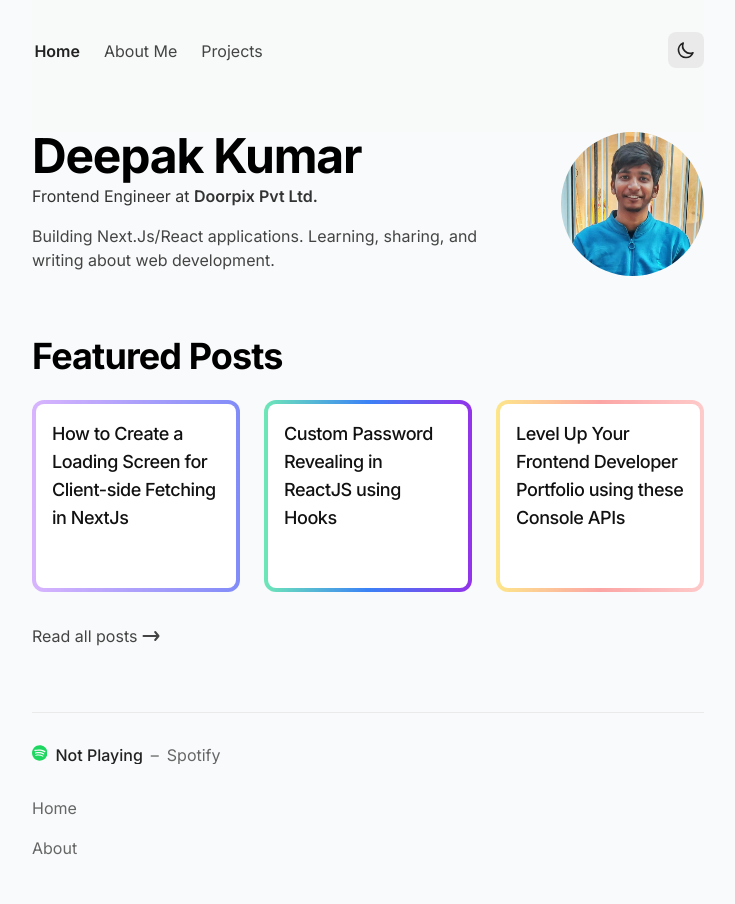
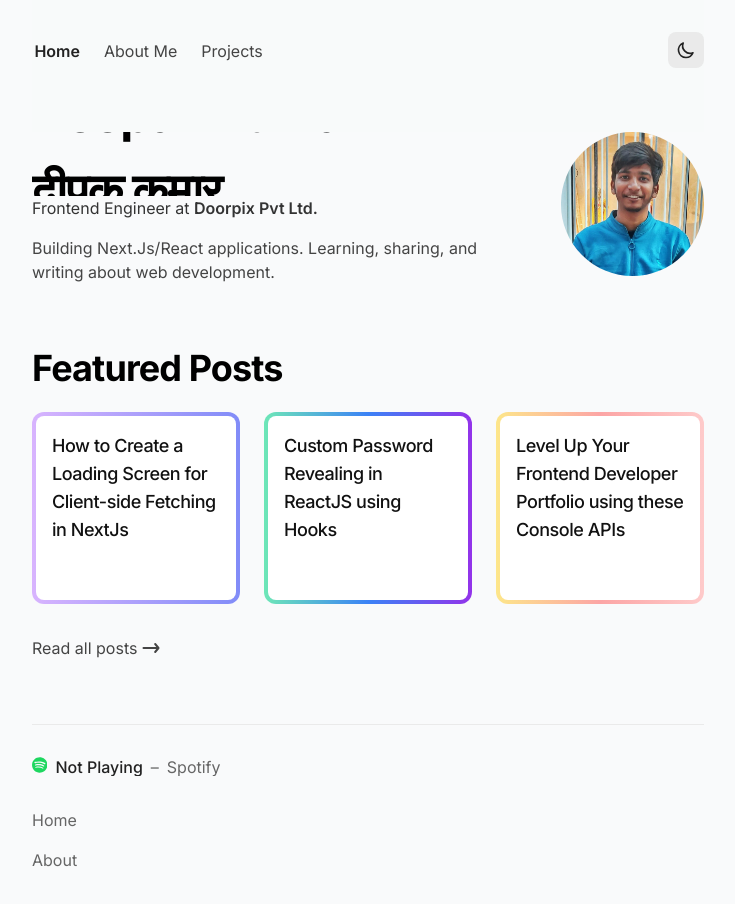
Before and after one commit to dazzlerkumar/deft-portfolio, a Next.js app: page / in a window 1280 px wide. Shown: the top 904 px of the page, without its empty margins (272-1007 px from the left). Built offline with nearby package versions, Linux system fonts and the light colour scheme; no server answers.

Commit message:
Name Animation

```diff
--- a/pages/api/youtube.ts
+++ /dev/null
@@ -1,33 +0,0 @@
-import type { NextApiRequest, NextApiResponse } from 'next';
-import { google } from 'googleapis';
-
-import googleAuth from 'lib/google';
-
-export default async function handler(
-  req: NextApiRequest,
-  res: NextApiResponse
-) {
-  const auth = await googleAuth.getClient();
-  const youtube = google.youtube({
-    auth,
-    version: 'v3'
-  });
-
-  const response = await youtube.channels.list({
-    id: 'UCZMli3czZnd1uoc1ShTouQw',
-    part: 'statistics'
-  });
-
-  const channel = response.data.items[0];
-  const { subscriberCount, viewCount } = channel.statistics;
-
-  res.setHeader(
-    'Cache-Control',
-    'public, s-maxage=1200, stale-while-revalidate=600'
-  );
-
-  return res.status(200).json({
-    subscriberCount,
-    viewCount
-  });
-}
--- a/pages/index.tsx
+++ b/pages/index.tsx
@@ -1,4 +1,4 @@
-import { Suspense } from 'react';
+import { Suspense, useState, useMemo } from 'react';
 import Image from 'next/image';
 import Link from 'next/link';
 
@@ -7,15 +7,50 @@ import BlogPostCard from '../components/BlogPostCard';
 import VideoCard from '../components/VideoCard';
 
 export default function Home() {
+  const [showName, setShowName] = useState(0);
+  const name = ['Deepak Kumar', 'दीपक कुमार'];
+  /*   const changeName = () => {
+    setInterval(() => {
+      if (showName === 0) {
+        setShowName(1);
+      } else {
+        setShowName(0);
+      }
+      console.log(name[showName]);
+    }, 2500);
+  }; */
+
   return (
     <Suspense fallback={null}>
       <Container>
         <div className="flex flex-col justify-center items-start max-w-2xl border-gray-200 dark:border-gray-700 mx-auto pb-16">
           <div className="flex flex-col-reverse sm:flex-row items-start">
             <div className="flex flex-col pr-8">
-              <h1 className="font-bold text-3xl md:text-5xl tracking-tight mb-1 text-black dark:text-white">
-                Deepak Kumar
-              </h1>
+              <div className="overflow-hidden h-16 border-red-100">
+                <div className="string">
+                  <h1
+                    className="font-bold relative t-0 l-0 text-3xl md:text-5xl tracking-tight mb-1 text-black dark:text-white"
+                    style={{
+                      cursor: 'pointer',
+                      lineHeight: '1.5',
+                      userSelect: 'none'
+                    }}
+                  >
+                    Deepak Kumar
+                  </h1>
+                  <h1
+                    className="font-bold relative t-0 l-0 text-3xl md:text-5xl tracking-tight mb-1 text-black dark:text-white"
+                    style={{
+                      cursor: 'pointer',
+                      lineHeight: '1.5',
+                      userSelect: 'none'
+                    }}
+                  >
+                    दीपक कुमार
+                  </h1>
+                </div>
+              </div>
+
               <h2 className="text-gray-700 dark:text-gray-200 mb-4">
                 Frontend Engineer at{' '}
                 <span className="font-semibold">Doorpix Pvt Ltd.</span>
--- a/styles/global.css
+++ b/styles/global.css
@@ -12,7 +12,7 @@ html {
   scroll-behavior: smooth;
 }
 body {
-  background-image: linear-gradient(-225deg, #FFFEFF 0%, #D7FFFE 100%);
+  background-image: linear-gradient(-225deg, #fffeff 0%, #d7fffe 100%);
 }
 body::-webkit-scrollbar {
   width: 0.5rem;
@@ -227,3 +227,47 @@ table {
 .prose .callout > p {
   margin: 0 !important;
 }
+.nameText {
+  background-color: #000;
+  animation: namechange 2s ease-out infinite;
+}
+.nameText1 {
+  animation: namechange1 2s ease-out infinite;
+}
+
+@keyframes namechange {
+  0% {
+    opacity: 0;
+  }
+  25% {
+    opacity: 0.25;
+  }
+  50% {
+    opacity: 0.5;
+  }
+  75% {
+    opacity: 0.25;
+  }
+  100% {
+    opacity: 0;
+  }
+}
+
+.string {
+  display: flex;
+  flex-direction: column;
+  text-align: left;
+  animation: move 8s ease-in-out infinite;
+  height: 4rem;
+}
+@keyframes move {
+  0% {
+    transform: translatey(0rem);
+  }
+  50% {
+    transform: translatey(-5rem);
+  }
+  100% {
+    transform: translatey(0rem);
+  }
+}
```
